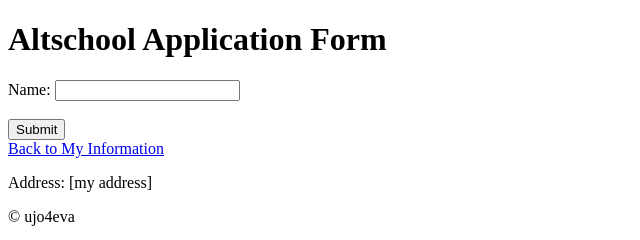
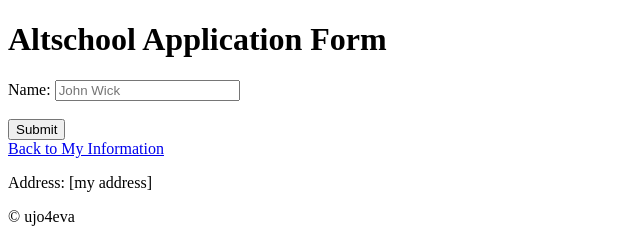
Before and after one commit to ujo4eva/altschool_html_assignment1, a plain HTML site: page form.html in a window 1280 px wide. Shown: the full height of the page, 0-640 px from the left. Drawn offline with Linux system fonts and the light colour scheme.

Commit message:
added a placeholder and aria-label attribute to my input element in the form

```diff
--- a/form.html
+++ b/form.html
@@ -9,7 +9,7 @@
     <h1>Altschool Application Form</h1>
     <form>
         <label for="name">Name:</label>
-        <input type="text" id="name" name = "name"><br><br>
+        <input type="text" id="name" name = "name" placeholder="John Wick" aria-label="Please enter your name"><br><br>
 
         <input type="submit" value="Submit">
     </form>
```
